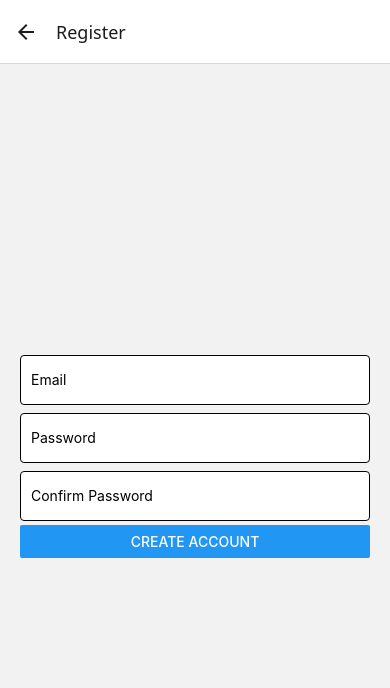
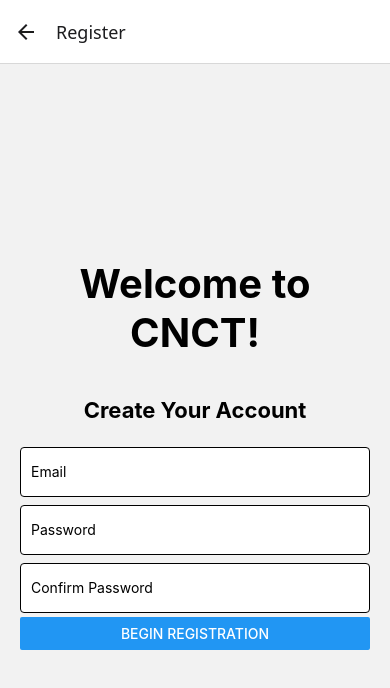
Before and after one commit to sngaudet/cnct, a React Native app: screen /RegEmailPass in a window 390 px wide. Shown: the top 688 px of the page. Built offline with nearby package versions, Linux system fonts and the light colour scheme; no server answers.

Commit message:
user registration updates

```diff
--- a/app/screens/RegEmailPass.tsx
+++ b/app/screens/RegEmailPass.tsx
@@ -69,6 +69,8 @@ const RegEmailPass = () => {
   return (
     <View style={styles.container}>
       <KeyboardAvoidingView behavior="padding">
+        <Text style={styles.welcome}>Welcome to CNCT!</Text>
+        <Text style={styles.headerText}>Create Your Account</Text>
         <TextInput
           value={email}
           style={styles.input}
@@ -97,7 +99,7 @@ const RegEmailPass = () => {
           <ActivityIndicator size="large" color="#0000ff" />
         ) : (
           <>
-            <Button title="Create Account" onPress={signUp} />
+            <Button title="Begin Registration" onPress={signUp} />
           </>
         )}
       </KeyboardAvoidingView>
@@ -121,4 +123,16 @@ const styles = StyleSheet.create({
     padding: 10,
     backgroundColor: "#fff",
   },
+  headerText: {
+    fontSize: 22,
+    textAlign: "center",
+    marginBottom: 20,
+    fontWeight: "bold",
+  },
+  welcome: {
+    fontSize: 40,
+    textAlign: "center",
+    marginBottom: 40,
+    fontWeight: "bold",
+  },
 });
--- a/app/screens/RegHeightWeight.tsx
+++ b/app/screens/RegHeightWeight.tsx
@@ -55,6 +55,10 @@ const RegHeightWeight = ({ navigation, route }: Props) => {
   return (
     <View style={styles.container}>
       <KeyboardAvoidingView behavior="padding">
+        <Text style={styles.headerText}>
+          Now, let's go ahead and get some information about you so we can make
+          the ideal match!
+        </Text>
         <Text style={styles.label}>Height</Text>
         <Picker
           selectedValue={height}
@@ -108,4 +112,9 @@ const styles = StyleSheet.create({
     marginBottom: 4,
     marginTop: 16,
   },
+  headerText: {
+    fontSize: 22,
+    textAlign: "center",
+    marginBottom: 8,
+  },
 });
--- a/app/screens/RegLocation.tsx
+++ b/app/screens/RegLocation.tsx
@@ -91,12 +91,16 @@ const RegLocation = ({ navigation, route }: Props) => {
         <ActivityIndicator size="large" />
       ) : location ? (
         <>
-          <Text>Latitude: {location.coords.latitude}</Text>
-          <Text>Longitude: {location.coords.longitude}</Text>
+          {/* <Text>Latitude: {location.coords.latitude}</Text>
+          <Text>Longitude: {location.coords.longitude}</Text> */}
           {location.address && (
             <>
-              <Text>City: {location.address.city}</Text>
-              <Text>State: {location.address.state}</Text>
+              <Text style={styles.headerText}>
+                We show you as being located in
+              </Text>
+              <Text style={styles.text}>
+                {location.address.city}, {location.address.state}
+              </Text>
             </>
           )}
           <Button title="Next" onPress={handleNext} />
@@ -117,4 +121,14 @@ const styles = StyleSheet.create({
     alignItems: "center",
     padding: 20,
   },
+  text: {
+    fontSize: 16,
+    textAlign: "center",
+    marginBottom: 5,
+  },
+  headerText: {
+    fontSize: 22,
+    textAlign: "center",
+    marginBottom: 8,
+  },
 });
```
